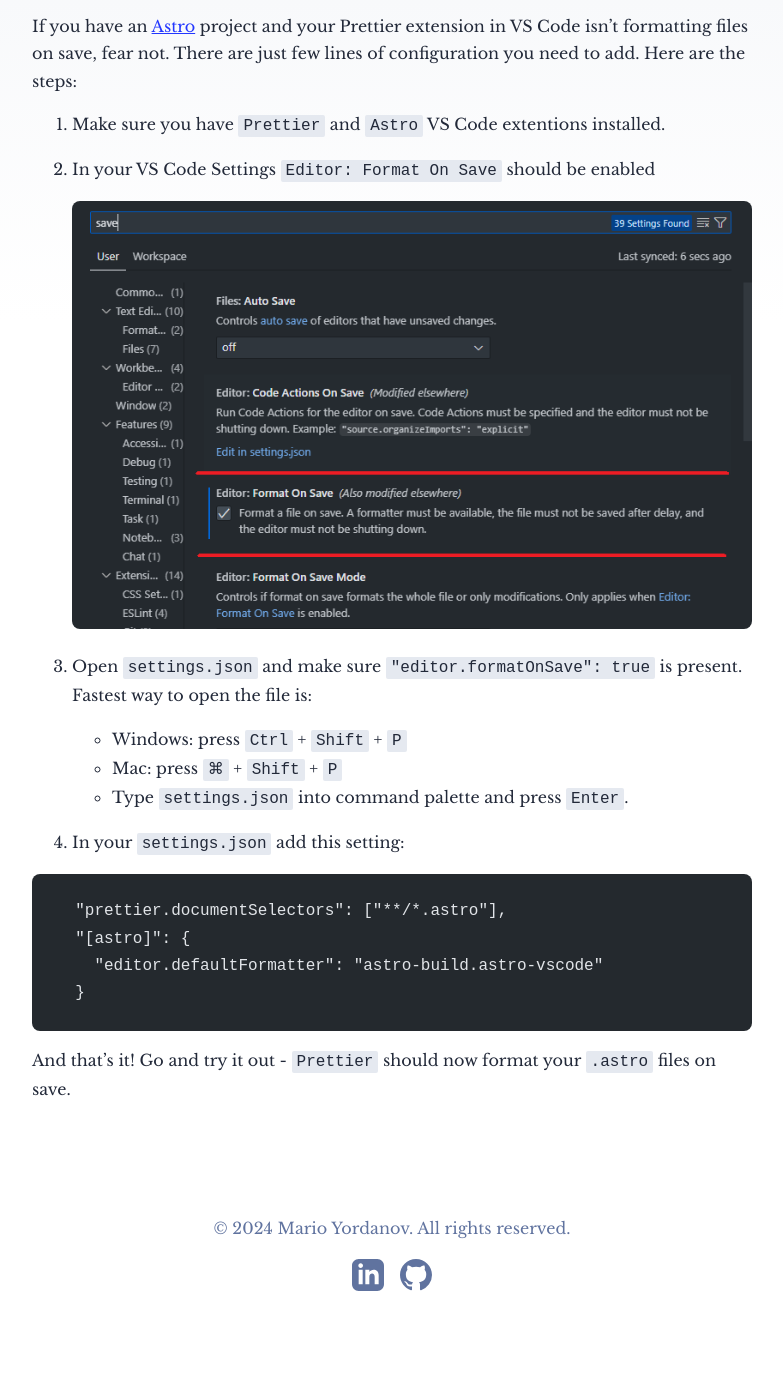
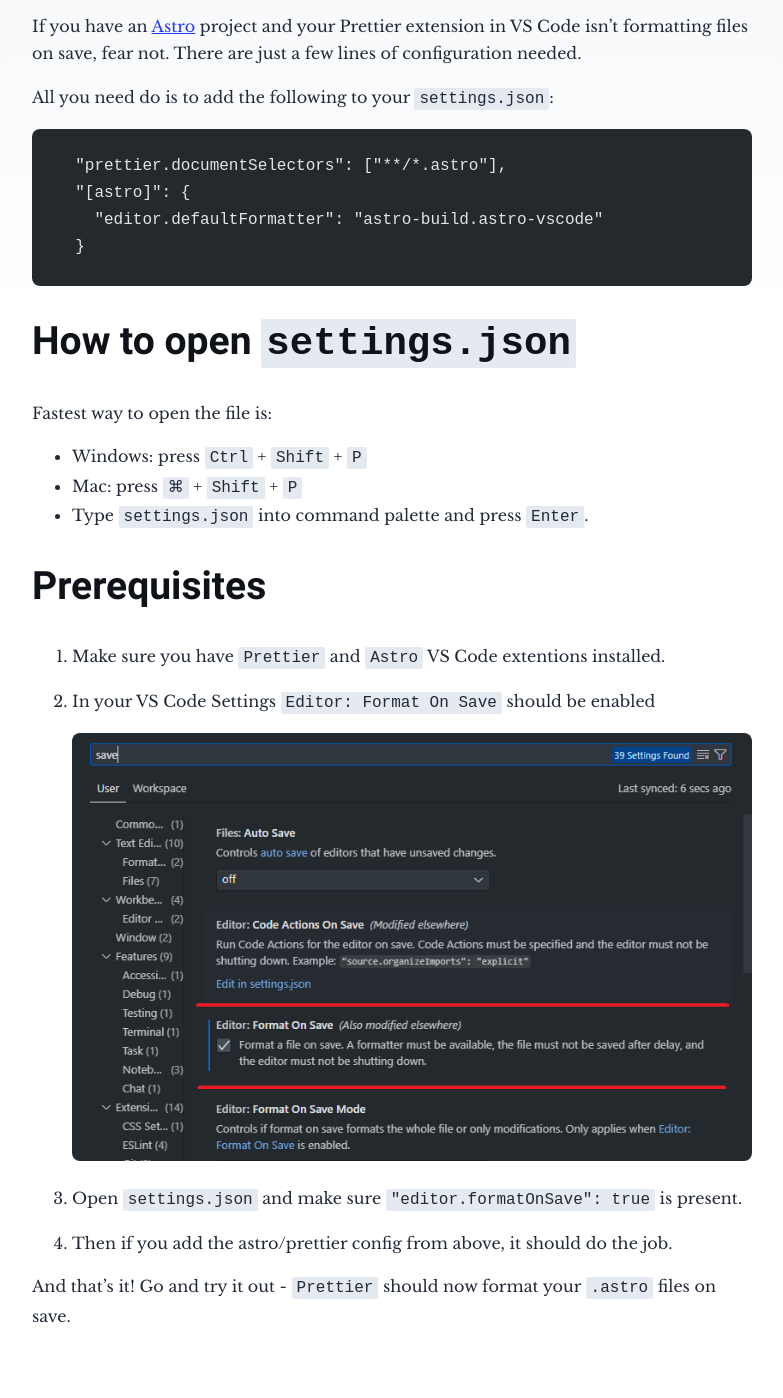
Before and after one commit to mariovyord/mariovyord.github.io, an Astro site: page /blog/how-to-enable-prettier-for-astro in a window 1280 px wide. Shown: the part 278-1676 px from the top of the page, without its empty margins (248-1031 px from the left). Built offline with nearby package versions, Linux system fonts and the light colour scheme; Astro itself is replaced by a stand-in of ours; code samples lack their colours.

Commit message:
update article

````diff
--- a/src/content/blog/how-to-enable-prettier-for-astro.md
+++ b/src/content/blog/how-to-enable-prettier-for-astro.md
@@ -4,20 +4,9 @@ description: "To enable format-on-save in VS Code for an Astro project, you need
 pubDate: "February 29 2024"
 ---
 
-If you have an [Astro](https://astro.build/) project and your Prettier extension in VS Code isn't formatting files on save, fear not. There are just few lines of configuration you need to add. Here are the steps:
+If you have an [Astro](https://astro.build/) project and your Prettier extension in VS Code isn't formatting files on save, fear not. There are just a few lines of configuration needed.
 
-1. Make sure you have `Prettier` and `Astro` VS Code extentions installed.
-2. In your VS Code Settings `Editor: Format On Save` should be enabled
-
-   ![Editor: Format On Save screenshot](../../assets/how-to-enable-prettier-for-astro/settings.png)
-
-3. Open `settings.json` and make sure `"editor.formatOnSave": true` is present. Fastest way to open the file is:
-
-   - Windows: press `Ctrl` + `Shift` + `P`
-   - Mac: press `⌘` + `Shift` + `P`
-   - Type `settings.json` into command palette and press `Enter`.
-
-4. In your `settings.json` add this setting:
+All you need do is to add the following to your `settings.json`:
 
 ```js
   "prettier.documentSelectors": ["**/*.astro"],
@@ -26,4 +15,23 @@ If you have an [Astro](https://astro.build/) project and your Prettier extension
   }
 ```
 
+## How to open `settings.json`
+
+Fastest way to open the file is:
+
+- Windows: press `Ctrl` + `Shift` + `P`
+- Mac: press `⌘` + `Shift` + `P`
+- Type `settings.json` into command palette and press `Enter`.
+
+## Prerequisites
+
+1. Make sure you have `Prettier` and `Astro` VS Code extentions installed.
+2. In your VS Code Settings `Editor: Format On Save` should be enabled
+
+   ![Editor: Format On Save screenshot](../../assets/how-to-enable-prettier-for-astro/settings.png)
+
+3. Open `settings.json` and make sure `"editor.formatOnSave": true` is present.
+
+4. Then if you add the astro/prettier config from above, it should do the job.
+
 And that's it! Go and try it out - `Prettier` should now format your `.astro` files on save.
````
